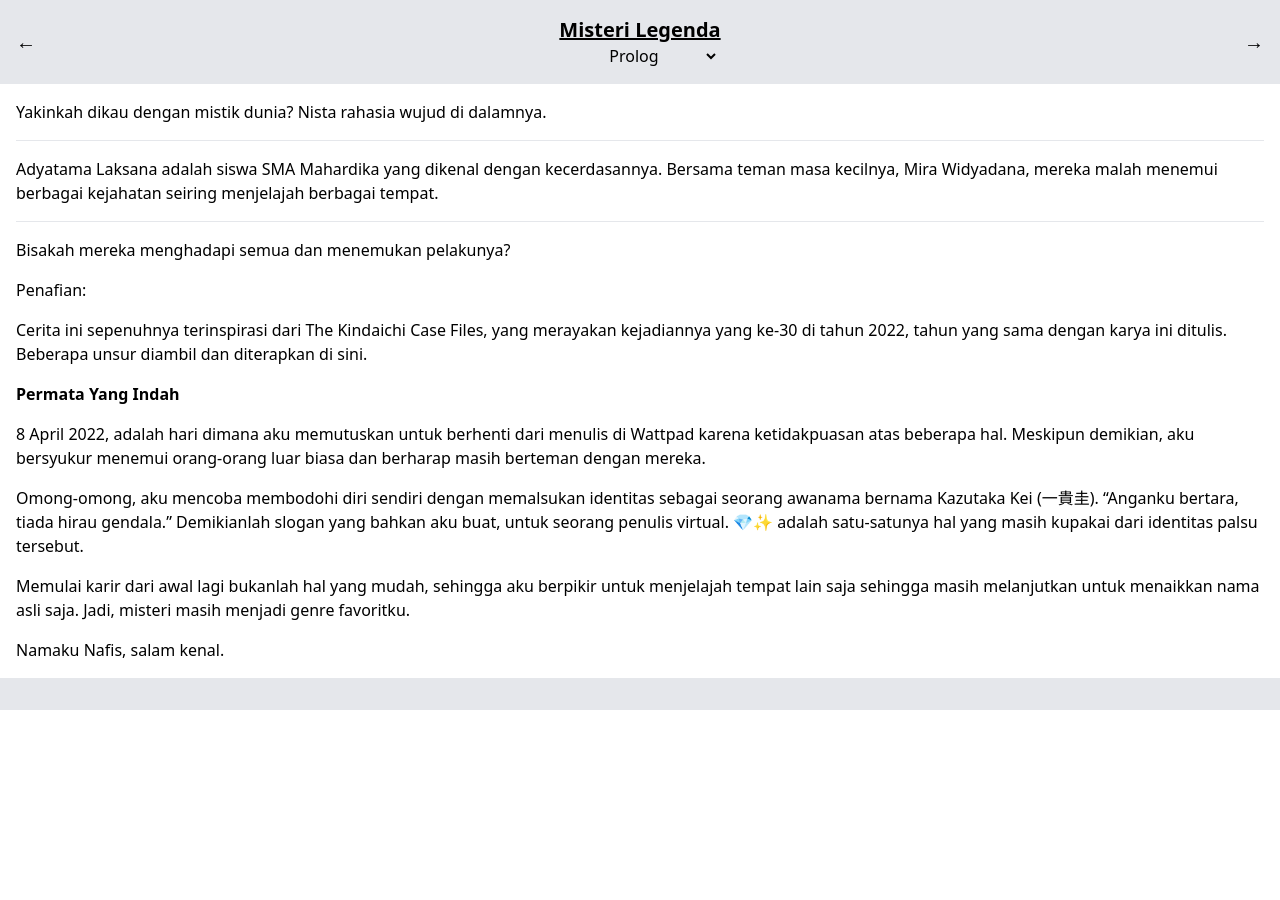
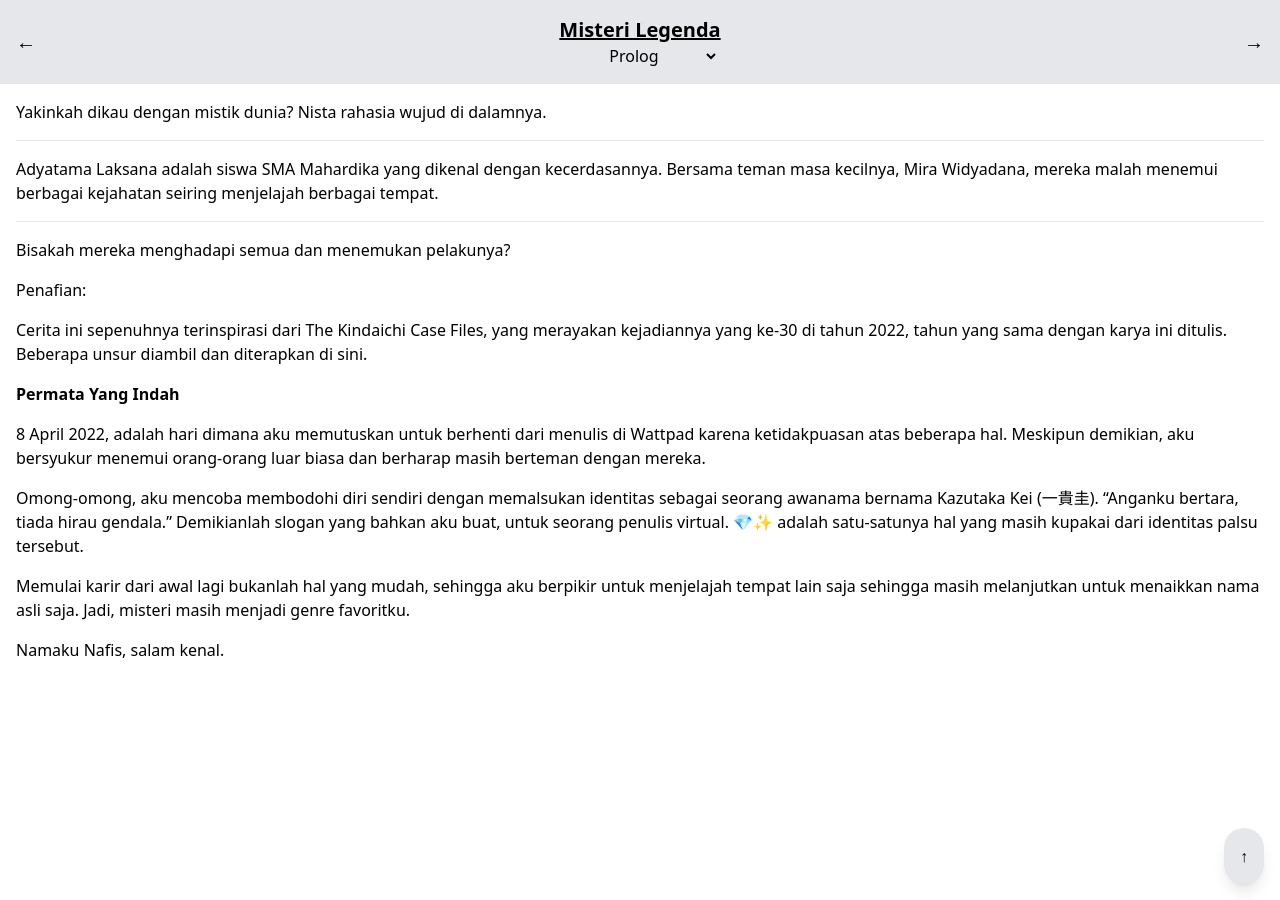
Before and after one commit to mnafisalmukhdi1/story, a Jekyll site: the page built from misteri-legenda/prolog.md, in a window 1280 px wide. Built offline with Jekyll 4.4.1, drawn with Linux system fonts in a browser that asks for light colours; nearby versions of some CDN libraries; a script that is not in the unit is left out.

Commit message:
done updating

```diff
--- a/_layouts/chapter.html
+++ b/_layouts/chapter.html
@@ -29,10 +29,6 @@ layout: default
 <main id="top" class="chapter-content p-4 justify-center space-y-4 dark:text-white">
 {{ content }}
 </main>
-<footer class="flex sticky bottom-0 w-full bg-gray-200 p-4 dark:bg-slate-800">
-    <div class="flex flex-col align-center">
-<!-- LikeBtn.com BEGIN -->
-<span class="likebtn-wrapper" data-lang="id" data-identifier="item_1" data-site_id="66892e8a6fd08b380ecf1a5c"></span>
-<script>(function(d,e,s){if(d.getElementById("likebtn_wjs"))return;a=d.createElement(e);m=d.getElementsByTagName(e)[0];a.async=1;a.id="likebtn_wjs";a.src=s;m.parentNode.insertBefore(a, m)})(document,"script","//w.likebtn.com/js/w/widget.js");</script>
-<!-- LikeBtn.com END -->
+<footer>
+  <a href="#top" class="fixed bottom-4 right-4 bg-gray-200 p-4 rounded-full shadow-lg dark:bg-slate-800 dark:text-white">↑</a>
 </footer>
```
